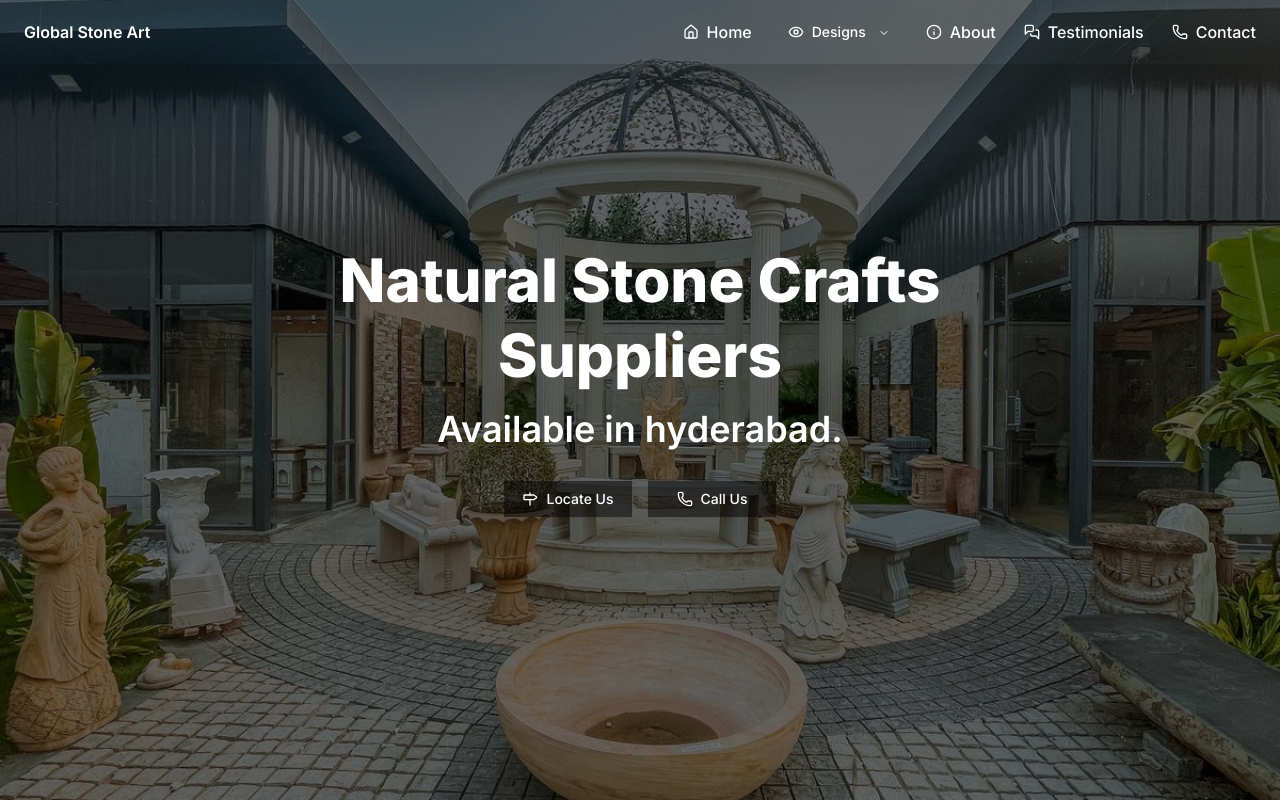
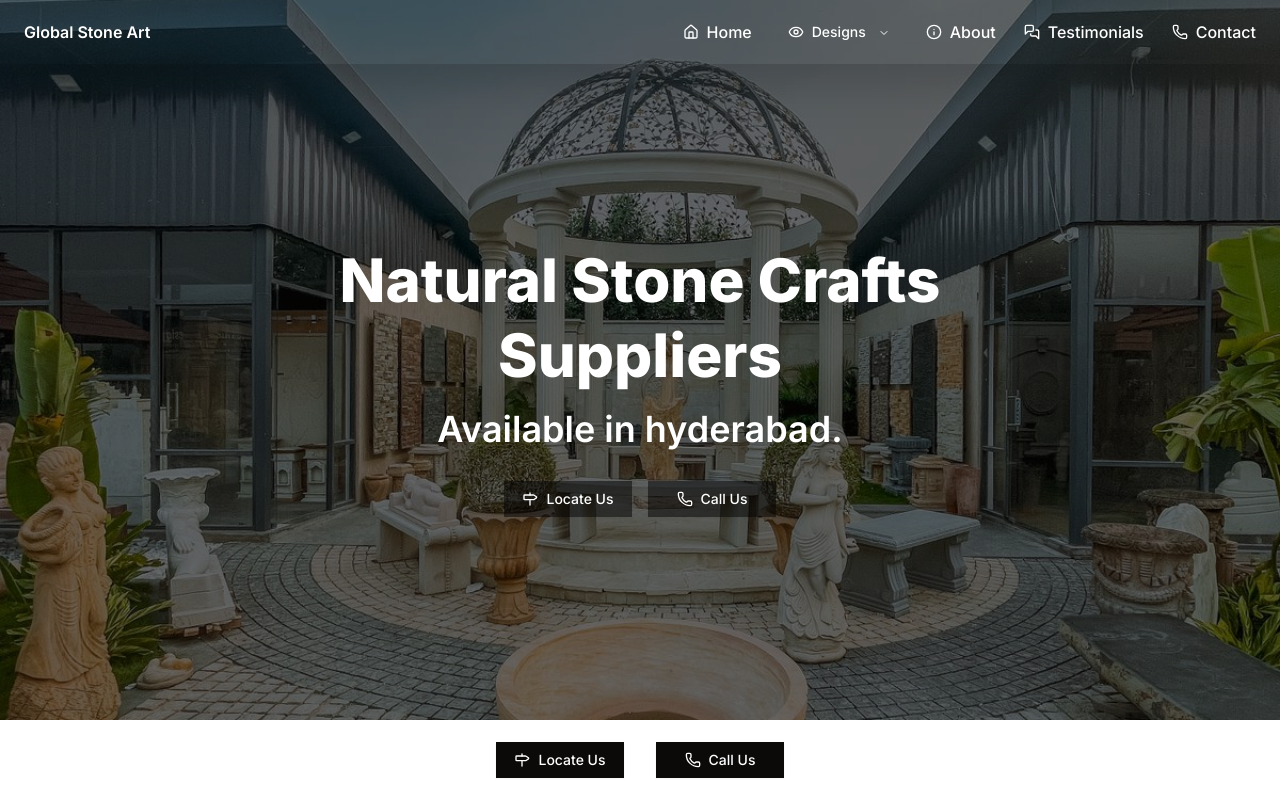
Before and after one commit to supermatt7-suniljangir/mystonecraft, a Next.js app: page / in a window 1280 px wide. Shown: the top 802 px of the page. Built offline with nearby package versions, Linux system fonts and the light colour scheme.

Commit message:
added fixed footer buttons

```diff
--- a/src/app/layout.jsx
+++ b/src/app/layout.jsx
@@ -26,7 +26,7 @@ export default function RootLayout({ children }) {
       <body className={`${inter.className} antialiased relative`}>
         <Navbar />
         {children}
-        <BottomButtons />
+          <BottomButtons className="bg-background p-4 h-20 z-50 w-full sticky bottom-0 left-0 items-center" />
         <Footer />
       </body>
     </html>
--- a/src/components/catalogue/HeroSection.jsx
+++ b/src/components/catalogue/HeroSection.jsx
@@ -23,10 +23,10 @@ const HeroSection = ({ category }) => {
         }}
       />
       <div className="absolute inset-0 bg-black/60" />
-      <div className=" flex h-full flex-col md:flex-row md:flex-start items-center justify-around mt-24 py-10 md:mt-0 md:py-0">
+      <div className="flex h-full w-full flex-col md:flex-row md:flex-start items-center justify-around mt-24 py-10 md:mt-0 md:py-0">
         <Card className="relative w-full  md:w-1/2 mx-auto bg-transparent border-none shadow-none text-background">
           <CardContent className="flex flex-col items-center text-center md:text-start justify-center space-y-8">
-            <div className="space-y-3">
+            <div className="space-y-3 w-full">
               <h1 className="text-4xl lg:text-5xl font-extrabold !leading-tight capitalize">
                 Explore {category.category.split("-").join(" ")}
               </h1>
@@ -72,7 +72,7 @@ const HeroSection = ({ category }) => {
               objectFit="cover"
             />
           </div>
-          <div className="relative md:w-60 w-1/3 sm:h-28 md:h-36 h-24 md:ml-[10rem] mt-8 md:mt-0">
+          <div className="relative md:w-60 w-1/3 sm:h-28 md:h-36 h-24 md:ml-[10rem] xl:ml-[20rem] mt-8 md:mt-0">
             <Image
               fill
               src={category.media[1].image}
--- a/src/components/layout/others/BottomButtons.jsx
+++ b/src/components/layout/others/BottomButtons.jsx
@@ -5,7 +5,7 @@ import { Milestone, Phone } from "lucide-react";
 import Link from "next/link";
 import React from "react";
 
-const BottomButtons = ({className}) => {
+const BottomButtons = ({ className }) => {
   return (
     <div className={cn("flex gap-8 justify-center py-10", className)}>
       <Link
@@ -24,7 +24,7 @@ const BottomButtons = ({className}) => {
           variant="secondary"
           className="bg-foreground w-32 rounded-none text-background hover:text-primary"
         >
-          <Phone className=" h-2 w-2" />
+          <Phone className="h-2 w-2" />
           Call Us
         </Button>
       </a>
```
